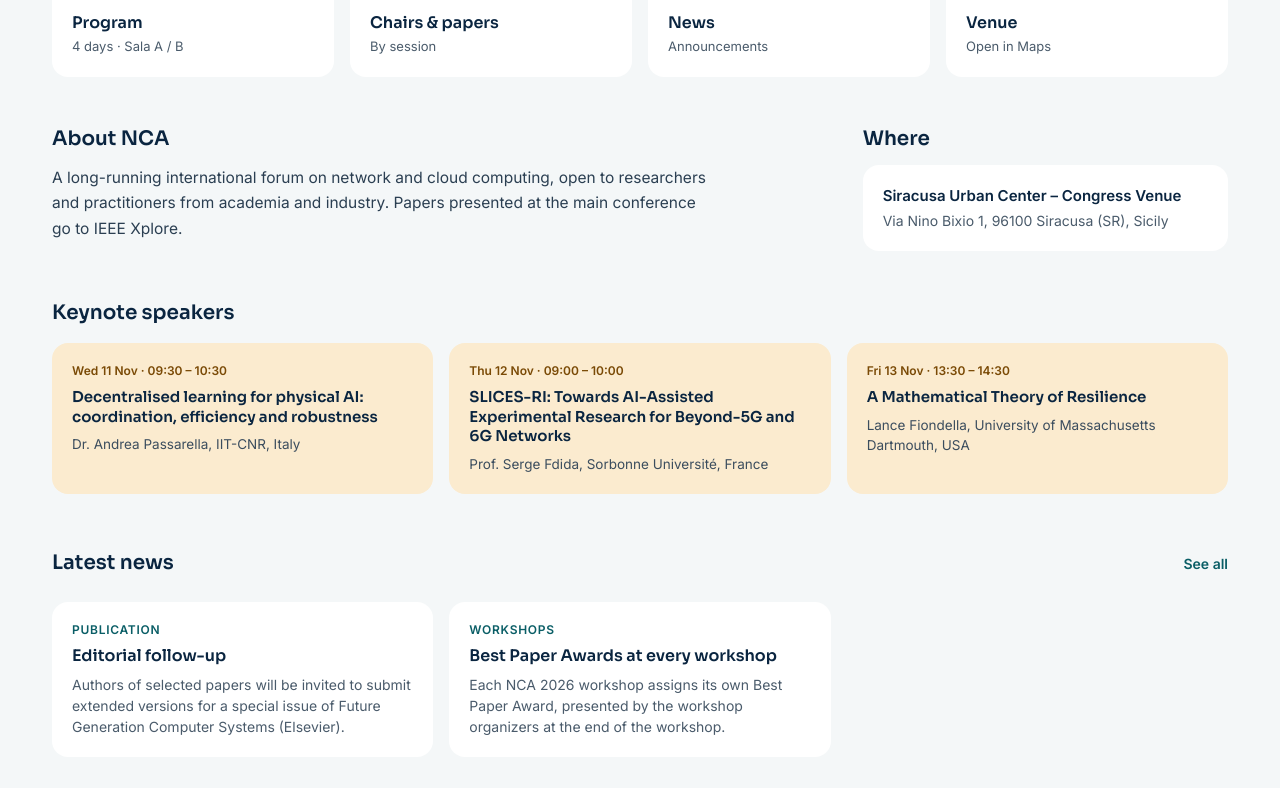
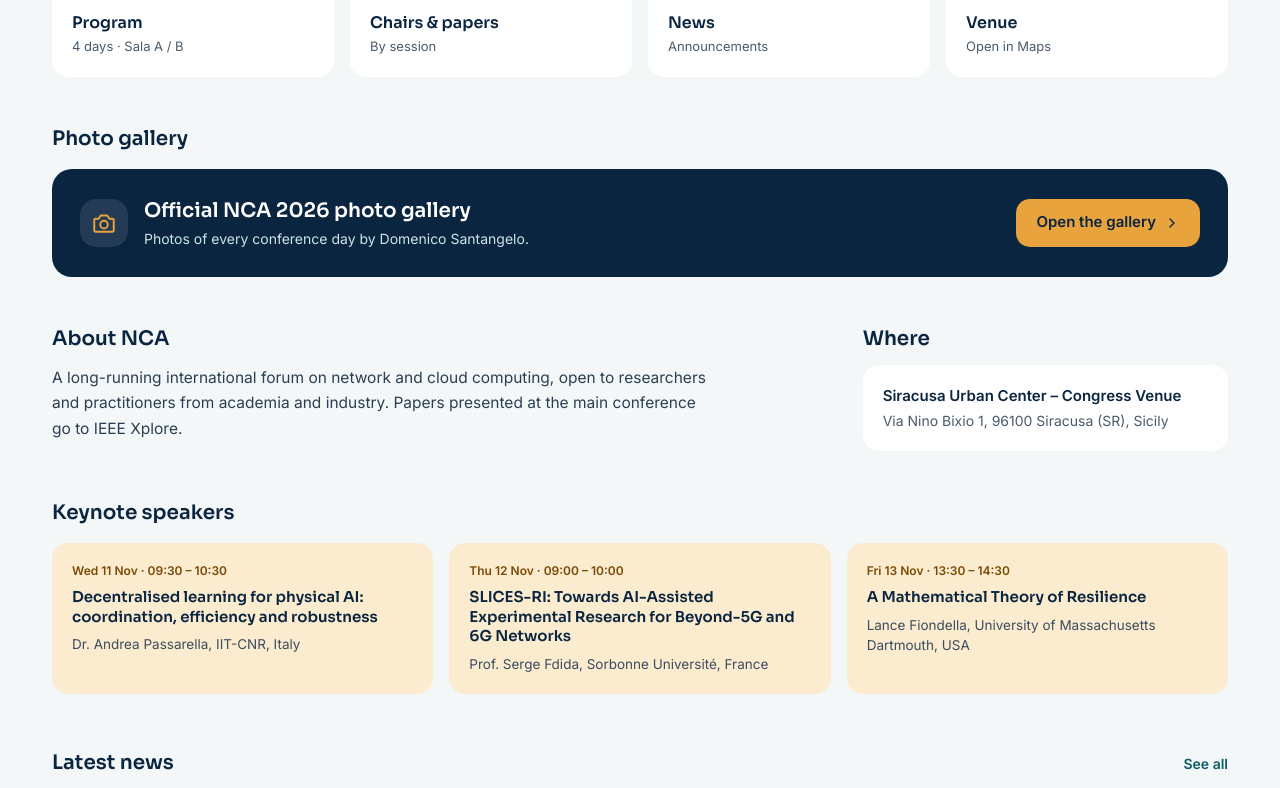
Before and after one commit to ProSoDiAC/nca2026, a React (Vite) app: page /#/ in a window 1280 px wide. Shown: the part 772-1560 px from the top of the page. Built offline with nearby package versions, Linux system fonts and the light colour scheme.

Commit message:
Home: link to the official photo gallery (also in the desktop footer)
Co-Authored-By: Claude Opus 5.5 <noreply@anthropic.com>
Claude-Session: https://claude.ai/code/session_01CpzPjYcbbKLrzoCh2sB9oJ

```diff
--- a/src/components/Footer.tsx
+++ b/src/components/Footer.tsx
@@ -31,6 +31,9 @@ export function Footer() {
           <a href={f.websiteUrl} target="_blank" rel="noopener noreferrer" className="text-white underline underline-offset-4">
             {f.website}
           </a>
+          <a href={h.photos.url} target="_blank" rel="noopener noreferrer" className="text-white underline underline-offset-4">
+            {f.photos}
+          </a>
         </div>
       </Container>
     </footer>
--- a/src/components/icons.tsx
+++ b/src/components/icons.tsx
@@ -86,3 +86,9 @@ export const IconClose = (p: P) => (
     <path d="M6 6l12 12M18 6L6 18" />
   </Base>
 );
+export const IconCamera = (p: P) => (
+  <Base {...p}>
+    <path d="M4 8h3l2-3h6l2 3h3a1 1 0 0 1 1 1v10a1 1 0 0 1-1 1H4a1 1 0 0 1-1-1V9a1 1 0 0 1 1-1z" />
+    <circle cx="12" cy="13.5" r="3.5" />
+  </Base>
+);
--- a/src/pages/HomePage.tsx
+++ b/src/pages/HomePage.tsx
@@ -5,7 +5,7 @@ import { dayNumber } from '../lib/dates';
 import { strings } from '../strings';
 import { HeroNetwork } from '../components/NetworkMotif';
 import { Container } from '../components/Container';
-import { IconCalendar, IconChevronRight, IconNews, IconPeople, IconPin } from '../components/icons';
+import { IconCalendar, IconCamera, IconChevronRight, IconNews, IconPeople, IconPin } from '../components/icons';
 import { ImportantChip, newsDate } from '../components/NewsMeta';
 
 const s = strings.home;
@@ -135,6 +135,31 @@ export function HomePage() {
           </div>
         </section>
 
+        {/* Photo gallery (external site) */}
+        <section className="flex flex-col gap-3 md:gap-4">
+          <SectionTitle>{s.photos.title}</SectionTitle>
+          <a
+            href={s.photos.url}
+            target="_blank"
+            rel="noopener noreferrer"
+            className="relative flex flex-col gap-4 overflow-hidden rounded-card-lg bg-night p-5 text-white md:flex-row md:items-center md:justify-between md:p-7"
+          >
+            <span className="flex items-center gap-4">
+              <span className="flex h-12 w-12 flex-none items-center justify-center rounded-2xl bg-white/10 text-ochre">
+                <IconCamera size={26} />
+              </span>
+              <span className="flex flex-col gap-1">
+                <span className="font-sora text-[17px] font-semibold leading-[1.25] md:text-xl">{s.photos.heading}</span>
+                <span className="text-sm text-ice">{s.photos.sub}</span>
+              </span>
+            </span>
+            <span className="flex min-h-[48px] flex-none items-center justify-center gap-2 rounded-[14px] bg-ochre px-5 text-[15px] font-semibold text-night">
+              {s.photos.cta}
+              <IconChevronRight />
+            </span>
+          </a>
+        </section>
+
         {/* About + Where */}
         <div className="grid gap-7 md:gap-8 lg:grid-cols-3 lg:gap-10">
           <section className="flex flex-col gap-3 lg:col-span-2">
--- a/src/strings.ts
+++ b/src/strings.ts
@@ -40,6 +40,13 @@ export const strings = {
     mapsUrl: 'https://www.google.com/maps/place//data=!4m2!3m1!1s0x1313cc206216d8ed:0xc8a4f92bcc603f61',
     latestNews: 'Latest news',
     keynotesTitle: 'Keynote speakers',
+    photos: {
+      title: 'Photo gallery',
+      heading: 'Official NCA 2026 photo gallery',
+      sub: 'Photos of every conference day by Domenico Santangelo.',
+      cta: 'Open the gallery',
+      url: 'https://nca2026-dsphoto.pages.dev/',
+    },
     seeAll: 'See all',
     sponsorsTitle: 'Sponsors & patronage',
     sponsors: [
@@ -63,6 +70,7 @@ export const strings = {
     fullName: 'The 24th IEEE International Symposium on Network Computing and Applications',
     openInMaps: 'Open in Google Maps',
     website: 'Official website: nca-ieee.org/2026',
+    photos: 'Photo gallery',
     websiteUrl: 'https://www.nca-ieee.org/2026/',
   },
   program: {
```
